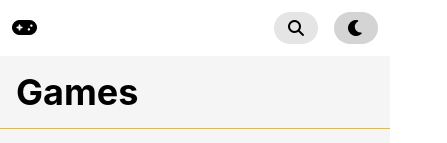
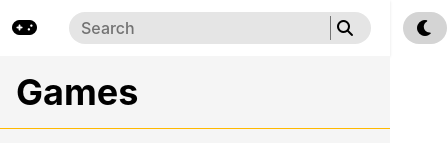
Before and after one commit to KunalSambyal/Games-Library, a React (Vite) app: page / in a window 390 px wide. Shown: the top 143 px of the page, 447 px wide, since content can reach past the window. Built offline with nearby package versions, Linux system fonts and the light colour scheme.

Commit message:
Added Search functionality

```diff
--- a/src/App.tsx
+++ b/src/App.tsx
@@ -1,4 +1,4 @@
-import { type ReactElement } from "react";
+import { createContext, useState, type ReactElement } from "react";
 import Title from "./components/Title";
 import Navbar from "./components/Navbar";
 
@@ -7,12 +7,23 @@ const navbarLogoIcon: ReactElement = <i className="fa-solid fa-gamepad"></i>;
 const mainHeading: string = "Games";
 const genreOptions: string[] = ["All", "Action", "Adventure", "RPG", "Shooter"];
 
+export const SearchContext = createContext<{
+    searchValue: string;
+    setSearchValue: (value: string) => void;
+}>({
+    searchValue: "",
+    setSearchValue: () => {},
+});
+
 const App = () => {
+    const [searchValue, setSearchValue] = useState("");
     return (
-        <div className="h-dvh flex flex-col">
-            <Navbar logoIcon={navbarLogoIcon} />
-            <Title heading={mainHeading} genreItems={genreOptions} />
-        </div>
+        <SearchContext.Provider value={{ searchValue, setSearchValue }}>
+            <div className="h-dvh flex flex-col">
+                <Navbar logoIcon={navbarLogoIcon} />
+                <Title heading={mainHeading} genreItems={genreOptions} />
+            </div>
+        </SearchContext.Provider>
     );
 };
 
--- a/src/components/GamesGrid.tsx
+++ b/src/components/GamesGrid.tsx
@@ -1,4 +1,5 @@
-import { useEffect, useState } from "react";
+import { useEffect, useState, useContext } from "react";
+import { SearchContext } from "../App";
 
 interface RawGame {
     id: number;
@@ -20,7 +21,7 @@ const GamesGrid = ({ filterOption }: Props) => {
         let mounted = true;
         async function fetchGames() {
             try {
-                // await new Promise((resolve) => setTimeout(resolve, 5000));
+                // await new Promise((resolve) => setTimeout(resolve, 2000));
                 const response = await fetch("/games.json");
                 const data = await response.json();
                 if (!mounted) return;
@@ -54,15 +55,24 @@ const GamesGrid = ({ filterOption }: Props) => {
         );
     }
 
-    const filteredGames =
-        filterOption === "All"
-            ? gamesData
-            : gamesData.filter((game) =>
-                  game.genres.some((g) => g.name === filterOption),
-              );
+    const { searchValue } = useContext(SearchContext);
+
+    const filteredGames = gamesData.filter((game) => {
+        const matchesGenre =
+            filterOption === "All" ||
+            game.genres.some((g) => g.name === filterOption);
+
+        const matchesSearch = game.name
+            .toLowerCase()
+            .includes(searchValue.toLowerCase());
+
+        return matchesGenre && matchesSearch;
+    });
 
     if (!filteredGames.length) {
-        return <div className="text-center text-red-400">No games found</div>;
+        return (
+            <div className="text-center text-red-400 mt-10">No games found</div>
+        );
     }
 
     return (
--- a/src/components/Navbar.tsx
+++ b/src/components/Navbar.tsx
@@ -1,4 +1,6 @@
-import React, { useState, useEffect } from "react";
+import React, { useState, useEffect, useContext } from "react";
+
+import { SearchContext } from "../App";
 
 interface Props {
     logoIcon?: React.JSX.Element;
@@ -7,6 +9,7 @@ interface Props {
 type Theme = "light" | "dark";
 
 const Navbar = ({ logoIcon }: Props) => {
+    // Theme Toggle
     const [theme, setTheme] = useState<Theme>(() => {
         const savedTheme = localStorage.getItem("theme") as Theme;
         return savedTheme || "light";
@@ -25,6 +28,16 @@ const Navbar = ({ logoIcon }: Props) => {
     const handleThemeToggle = () => {
         setTheme((prevTheme) => (prevTheme === "light" ? "dark" : "light"));
     };
+
+    // Searchbar Input
+
+    const { searchValue, setSearchValue } = useContext(SearchContext);
+
+    function handleSearch(event: React.ChangeEvent<HTMLInputElement>) {
+        setSearchValue(event.target.value);
+        console.log(event.target.value);
+    }
+
     return (
         <>
             <div className="dark:bg-neutral-950 dark:text-white flex h-14 items-center justify-between px-3 sm:px-6 gap-x-4 shadow-sm">
@@ -33,13 +46,15 @@ const Navbar = ({ logoIcon }: Props) => {
                     {logoIcon}
                 </div>
                 {/*Search Bar*/}
-                <div className="font-medium sm:grow flex items-center justify-center dark:bg-neutral-800 bg-neutral-200 h-8 sm:px-3 p-3 sm:rounded-2xl rounded-full sm:max-w-4xl sm:mx-4 ml-auto">
+                <div className="font-medium grow flex items-center justify-center dark:bg-neutral-800 bg-neutral-200 h-8 px-3 rounded-full max-w-4xl mx-4">
                     <input
                         type="text"
                         placeholder="Search"
-                        className="grow sm:block hidden outline-0"
+                        className="grow outline-0"
+                        value={searchValue}
+                        onChange={handleSearch}
                     />
-                    <button className="sm:border-l border-neutral-500 sm:p-1 cursor-pointer dark:hover:text-yellow-200 hover:text-yellow-400 duration-200">
+                    <button className="border-l border-neutral-500 px-1 cursor-pointer dark:hover:text-yellow-200 hover:text-yellow-400 duration-200">
                         <i className="fa-solid fa-magnifying-glass "></i>
                     </button>
                 </div>
--- a/src/components/Title.tsx
+++ b/src/components/Title.tsx
@@ -19,7 +19,6 @@ const Title = ({ heading, genreItems }: Props) => {
             </h1>
             {/* Filter Options */}
             <div className="p-4">
-                <label htmlFor="genreSelect" className="">
                 <select
                     name="genre"
                     id="genreFilter"
@@ -32,7 +31,6 @@ const Title = ({ heading, genreItems }: Props) => {
                         </option>
                     ))}
                 </select>
-                </label>
             </div>
             {/* Games Grid */}
             <GamesGrid filterOption={selectedFilter} />
```
Lines whose indentation alone changed are shown as unchanged.
